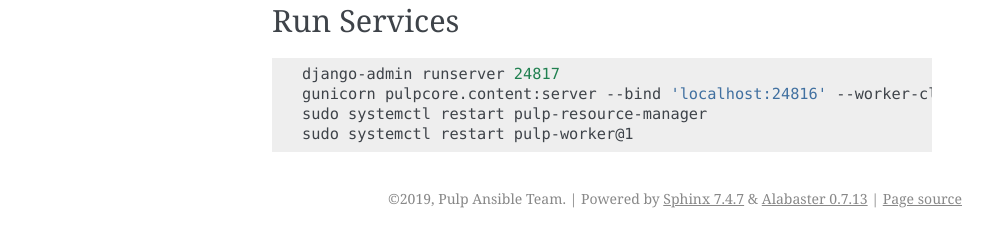
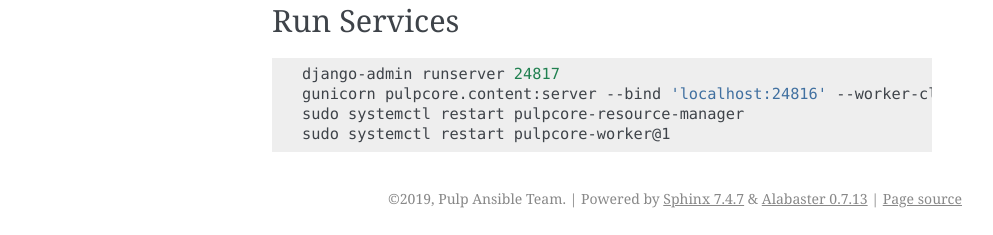
Before and after one commit to pulp/pulp_ansible, a Sphinx documentation site: the page built from docs/installation.rst, in a window 1280 px wide. Shown: the part 2022-2257 px from the top of the page, without its empty margins (148-1141 px from the left). Built offline with Sphinx 7.4.7, drawn with Linux system fonts in a browser that asks for light colours.

Commit message:
Rename pulp services
closes #4554
https://pulp.plan.io/issues/4554

```diff
--- a/docs/installation.rst
+++ b/docs/installation.rst
@@ -121,5 +121,5 @@
 
    django-admin runserver 24817
    gunicorn pulpcore.content:server --bind 'localhost:24816' --worker-class 'aiohttp.GunicornWebWorker' -w 2
-   sudo systemctl restart pulp-resource-manager
-   sudo systemctl restart pulp-worker@1
+   sudo systemctl restart pulpcore-resource-manager
+   sudo systemctl restart pulpcore-worker@1
```
Also changed, not shown: 2 other files.
